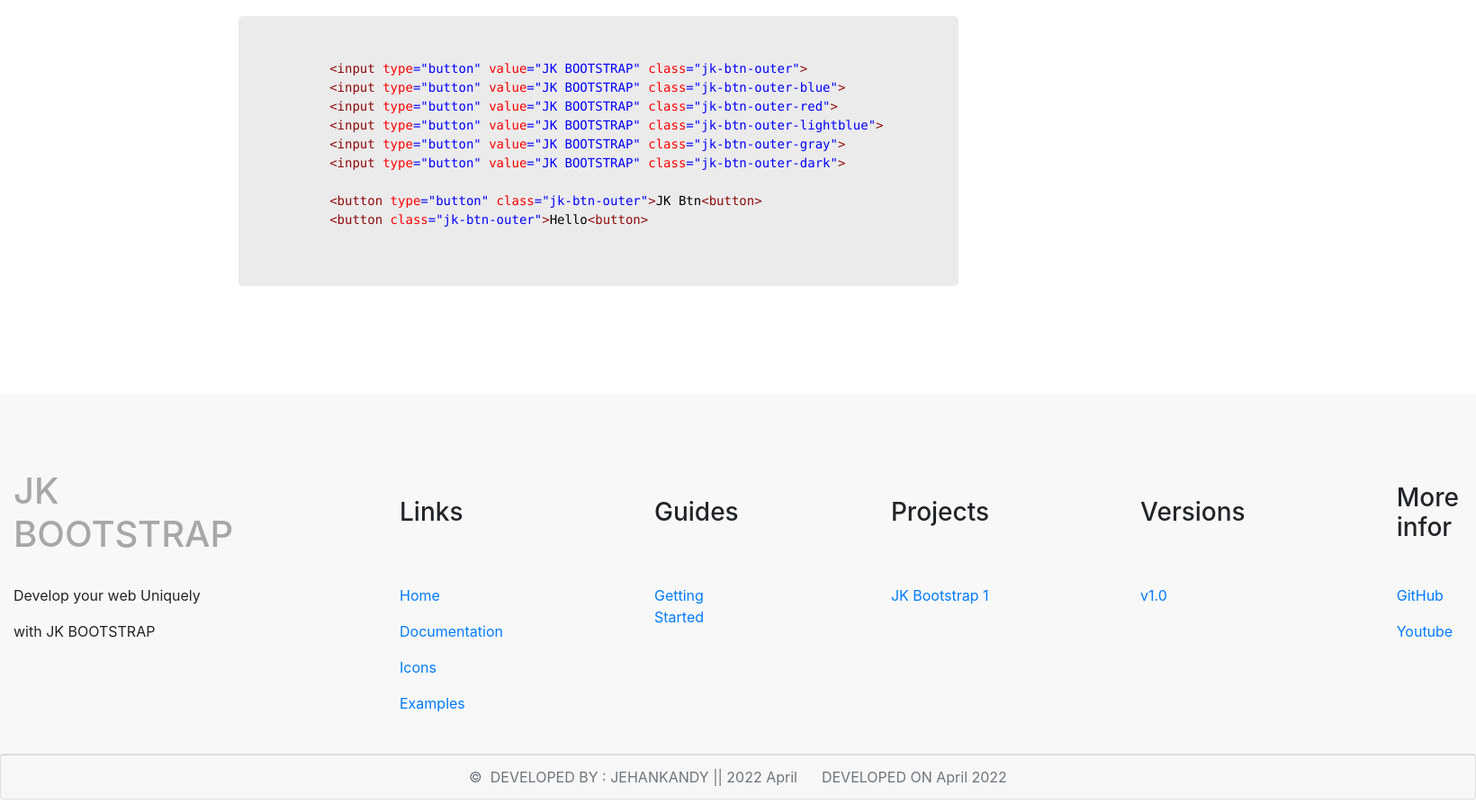
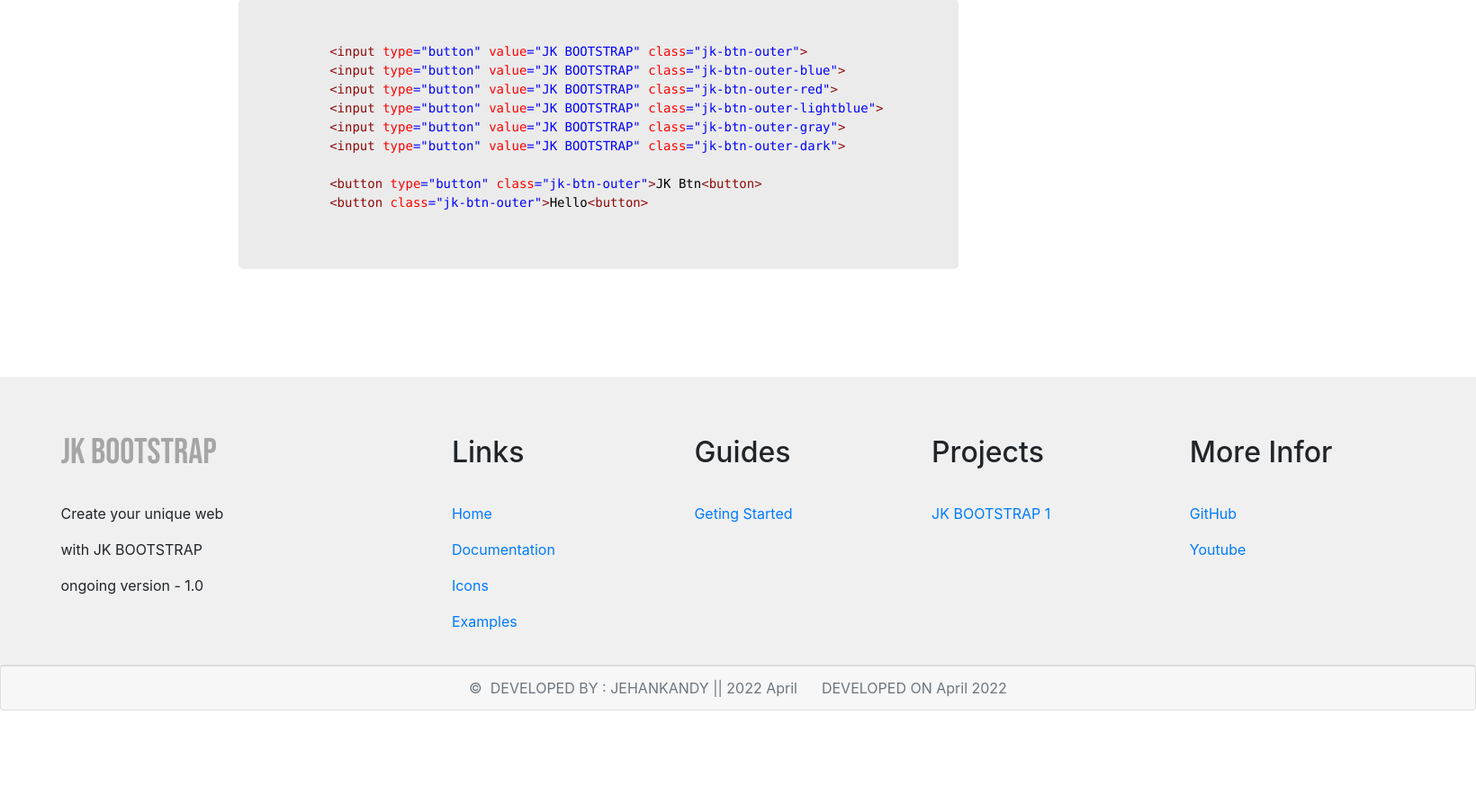
Before and after one commit to JehanKandy/JK-BOOTSTRAP-ver-1.0---Full-Project-, a PHP site: page /files/all_buttons.php in a window 1640 px wide. Shown: the part 1129-2023 px from the top of the page at 90% size. After the commit the page ends 1919 px from the top, so only its background shows below. Run offline with PHP 8.4, Linux system fonts and the light colour scheme; some libraries are stand-ins or nearby versions.

Commit message:
Update all_buttons.php

```diff
--- a/files/all_buttons.php
+++ b/files/all_buttons.php
@@ -5,16 +5,23 @@
     <meta http-equiv="X-UA-Compatible" content="IE=edge">
     <meta name="viewport" content="width=device-width, initial-scale=1.0">
     <title>All Buttons Styles</title>
-    <link rel="stylesheet" href="../css/style.css">
     <link rel="stylesheet" href="https://cdn.jsdelivr.net/npm/bootstrap@4.0.0/dist/css/bootstrap.min.css" integrity="sha384-Gn5384xqQ1aoWXA+058RXPxPg6fy4IWvTNh0E263XmFcJlSAwiGgFAW/dAiS6JXm" crossorigin="anonymous">
     <link rel="stylesheet" href="../main_style.css">
     <link rel="stylesheet" href="../style_temp.css">
 
     <style>
-    .container {
+    @import url('https://fonts.googleapis.com/css2?family=Bebas+Neue&family=Josefin+Sans:ital@1&family=Teko:wght@300&display=swap');
+     .container {
         width: 100%;
         height: 100%;
         background-color: white;
+        background-size: cover;
+        background-position: center;
+    }
+    .footer {
+        width: 100%;
+        height: 40vh;
+        background-color: rgb(240, 240, 240);
         background-size: cover;
         background-position: center;
 
@@ -158,98 +165,94 @@
 <br>
 
 <br><br><br><br>
-<div class="footer">
-    <br><br><br>
-    <center>
-        <table border="0">
+    <div class="footer">
+        <br><br>
+        <table>
             <tr>
                 <td>
-                    <a href="index.php" style="text-decoration: none;"><h1>JK BOOTSTRAP</h1></a>
+                    &nbsp;&nbsp;&nbsp;&nbsp;&nbsp;
                 </td>
                 <td>
-                    &nbsp&nbsp&nbsp&nbsp&nbsp&nbsp&nbsp&nbsp&nbsp&nbsp&nbsp&nbsp&nbsp&nbsp&nbsp&nbsp&nbsp&nbsp&nbsp&nbsp&nbsp&nbsp&nbsp&nbsp
-                    &nbsp&nbsp&nbsp&nbsp&nbsp&nbsp&nbsp&nbsp&nbsp&nbsp&nbsp&nbsp&nbsp&nbsp&nbsp&nbsp&nbsp&nbsp&nbsp&nbsp&nbsp&nbsp&nbsp&nbsp
-                    &nbsp&nbsp&nbsp&nbsp&nbsp&nbsp&nbsp&nbsp&nbsp&nbsp&nbsp&nbsp&nbsp&nbsp&nbsp&nbsp&nbsp&nbsp&nbsp&nbsp&nbsp&nbsp&nbsp&nbsp
+                    <h1 style="font-family: 'Bebas Neue', cursive; color:rgba(0, 0, 0, 0.31)">JK BOOTSTRAP</h1>
                 </td>
                 <td>
-                    <h3>Links</h3>
+                    &nbsp;&nbsp;&nbsp;&nbsp;&nbsp;&nbsp;&nbsp;&nbsp;&nbsp;&nbsp;&nbsp;&nbsp;&nbsp;&nbsp;&nbsp;&nbsp;&nbsp;&nbsp;&nbsp;&nbsp;&nbsp;
+                    &nbsp;&nbsp;&nbsp;&nbsp;&nbsp;&nbsp;&nbsp;&nbsp;&nbsp;&nbsp;&nbsp;&nbsp;&nbsp;&nbsp;&nbsp;&nbsp;&nbsp;&nbsp;&nbsp;&nbsp;&nbsp;
                 </td>
                 <td>
-                    &nbsp&nbsp&nbsp&nbsp&nbsp&nbsp&nbsp&nbsp&nbsp&nbsp&nbsp&nbsp&nbsp&nbsp&nbsp&nbsp&nbsp&nbsp&nbsp&nbsp&nbsp&nbsp&nbsp&nbsp
+                    <h2>Links</h2>
                 </td>
                 <td>
-                    <h3>Guides</h3>
+                    &nbsp;&nbsp;&nbsp;&nbsp;&nbsp;&nbsp;&nbsp;&nbsp;&nbsp;&nbsp;&nbsp;&nbsp;&nbsp;&nbsp;&nbsp;&nbsp;&nbsp;&nbsp;&nbsp;&nbsp;&nbsp;
                 </td>
                 <td>
-                    &nbsp&nbsp&nbsp&nbsp&nbsp&nbsp&nbsp&nbsp&nbsp&nbsp&nbsp&nbsp&nbsp&nbsp&nbsp&nbsp&nbsp&nbsp&nbsp&nbsp&nbsp&nbsp&nbsp&nbsp
+                    <h2>Guides</h2>
                 </td>
                 <td>
-                    <h3>Projects</h3>
+                    &nbsp;&nbsp;&nbsp;&nbsp;&nbsp;&nbsp;&nbsp;&nbsp;&nbsp;&nbsp;&nbsp;&nbsp;&nbsp;&nbsp;&nbsp;&nbsp;&nbsp;&nbsp;&nbsp;&nbsp;&nbsp;
                 </td>
                 <td>
-                    &nbsp&nbsp&nbsp&nbsp&nbsp&nbsp&nbsp&nbsp&nbsp&nbsp&nbsp&nbsp&nbsp&nbsp&nbsp&nbsp&nbsp&nbsp&nbsp&nbsp&nbsp&nbsp&nbsp&nbsp
+                    <h2>Projects</h2>
                 </td>
                 <td>
-                    <h3>Versions</h3>
+                    &nbsp;&nbsp;&nbsp;&nbsp;&nbsp;&nbsp;&nbsp;&nbsp;&nbsp;&nbsp;&nbsp;&nbsp;&nbsp;&nbsp;&nbsp;&nbsp;&nbsp;&nbsp;&nbsp;&nbsp;&nbsp;
                 </td>
                 <td>
-                    &nbsp&nbsp&nbsp&nbsp&nbsp&nbsp&nbsp&nbsp&nbsp&nbsp&nbsp&nbsp&nbsp&nbsp&nbsp&nbsp&nbsp&nbsp&nbsp&nbsp&nbsp&nbsp&nbsp&nbsp
+                    <h2>More Infor</h2>
                 </td>
                 <td>
-                    <h3>More infor</h3>
+                    &nbsp;&nbsp;&nbsp;&nbsp;&nbsp;
                 </td>
             </tr>
             <tr>
+                <td>
+                    &nbsp;&nbsp;&nbsp;&nbsp;&nbsp;
+                </td>
                 <td style="vertical-align: top;">
-                    <p>Develop your web Uniquely</p> with JK BOOTSTRAP
+                    <p>Create your unique web</p>
+                    <p>with JK BOOTSTRAP</p>
+                    <p>ongoing version - 1.0</p>
                 </td>
                 <td>
-                    &nbsp&nbsp&nbsp&nbsp&nbsp&nbsp&nbsp&nbsp&nbsp&nbsp&nbsp&nbsp&nbsp&nbsp&nbsp&nbsp&nbsp&nbsp&nbsp&nbsp&nbsp&nbsp&nbsp&nbsp
-                    &nbsp&nbsp&nbsp&nbsp&nbsp&nbsp&nbsp&nbsp&nbsp&nbsp&nbsp&nbsp&nbsp&nbsp&nbsp&nbsp&nbsp&nbsp&nbsp&nbsp&nbsp&nbsp&nbsp&nbsp
-                    &nbsp&nbsp&nbsp&nbsp&nbsp&nbsp&nbsp&nbsp&nbsp&nbsp&nbsp&nbsp&nbsp&nbsp&nbsp&nbsp&nbsp&nbsp&nbsp&nbsp&nbsp&nbsp&nbsp&nbsp
+                    &nbsp;&nbsp;&nbsp;&nbsp;&nbsp;&nbsp;&nbsp;&nbsp;&nbsp;&nbsp;&nbsp;&nbsp;&nbsp;&nbsp;&nbsp;&nbsp;&nbsp;&nbsp;&nbsp;&nbsp;&nbsp;
                 </td>
                 <td style="vertical-align: top;">
                     <p><a href="../index.php">Home</a></p>
-                    <p><a href="#">Documentation </a></p>
+                    <p><a href="docs.php">Documentation</a></p>
                     <p><a href="icon.php">Icons</a></p>
                     <p><a href="example.php">Examples</a></p>
                 </td>
                 <td>
-                    &nbsp&nbsp&nbsp&nbsp&nbsp&nbsp&nbsp&nbsp&nbsp&nbsp&nbsp&nbsp&nbsp&nbsp&nbsp&nbsp&nbsp&nbsp&nbsp&nbsp&nbsp&nbsp&nbsp&nbsp
+                    &nbsp;&nbsp;&nbsp;&nbsp;&nbsp;&nbsp;&nbsp;&nbsp;&nbsp;&nbsp;&nbsp;&nbsp;&nbsp;&nbsp;&nbsp;&nbsp;&nbsp;&nbsp;&nbsp;&nbsp;&nbsp;
                 </td>
                 <td style="vertical-align: top;">
-                    <a href="files/docs.php">Getting Started</a>
+                    <a href="docs.php">Geting Started</a>
                 </td>
                 <td>
-                    &nbsp&nbsp&nbsp&nbsp&nbsp&nbsp&nbsp&nbsp&nbsp&nbsp&nbsp&nbsp&nbsp&nbsp&nbsp&nbsp&nbsp&nbsp&nbsp&nbsp&nbsp&nbsp&nbsp&nbsp
+                    &nbsp;&nbsp;&nbsp;&nbsp;&nbsp;&nbsp;&nbsp;&nbsp;&nbsp;&nbsp;&nbsp;&nbsp;&nbsp;&nbsp;&nbsp;&nbsp;&nbsp;&nbsp;&nbsp;&nbsp;&nbsp;
                 </td>
                 <td style="vertical-align: top;">
-                    <a href="files/version.php">JK Bootstrap 1</a>
+                    <a href="version.php">JK BOOTSTRAP 1</a>
                 </td>
                 <td>
-                    &nbsp&nbsp&nbsp&nbsp&nbsp&nbsp&nbsp&nbsp&nbsp&nbsp&nbsp&nbsp&nbsp&nbsp&nbsp&nbsp&nbsp&nbsp&nbsp&nbsp&nbsp&nbsp&nbsp&nbsp
-                </td>
-                <td style="vertical-align: top;">
-                    <p><a href="files/version.php">v1.0</a></p>
-                </td>
-                <td>
-                    &nbsp&nbsp&nbsp&nbsp&nbsp&nbsp&nbsp&nbsp&nbsp&nbsp&nbsp&nbsp&nbsp&nbsp&nbsp&nbsp&nbsp&nbsp&nbsp&nbsp&nbsp&nbsp&nbsp&nbsp
+                    &nbsp;&nbsp;&nbsp;&nbsp;&nbsp;&nbsp;&nbsp;&nbsp;&nbsp;&nbsp;&nbsp;&nbsp;&nbsp;&nbsp;&nbsp;&nbsp;&nbsp;&nbsp;&nbsp;&nbsp;&nbsp;
                 </td>
                 <td style="vertical-align: top;">
                     <p><a href="https://github.com/JehanKandy" target="_blank">GitHub</a></p>
-                    <p><a href="https://www.linkedin.com/in/jehan-kandy-23a3a4223/" target="_blank">Youtube</a></p>
+                    <p><a href="https://www.youtube.com/channel/UC675lo49LTHGi9SCX8XbM5g" target="_blank">Youtube</a></p>
+                </td>
+                <td>
+                    &nbsp;&nbsp;&nbsp;&nbsp;&nbsp;
                 </td>
             </tr>
         </table>
-    </center>
-    <br><br><br>
-
-</div>
+    </div>
 <div class="card text-center">
     <div class="card-footer text-muted">
         &copy; &nbspDEVELOPED BY : JEHANKANDY || 2022 April &nbsp&nbsp&nbsp&nbsp DEVELOPED ON April 2022
     </div>
 </div>
+
 
 <script src="https://code.jquery.com/jquery-3.2.1.slim.min.js" integrity="sha384-KJ3o2DKtIkvYIK3UENzmM7KCkRr/rE9/Qpg6aAZGJwFDMVNA/GpGFF93hXpG5KkN" crossorigin="anonymous"></script>
 <script src="https://cdn.jsdelivr.net/npm/popper.js@1.12.9/dist/umd/popper.min.js" integrity="sha384-ApNbgh9B+Y1QKtv3Rn7W3mgPxhU9K/ScQsAP7hUibX39j7fakFPskvXusvfa0b4Q" crossorigin="anonymous"></script>
```
